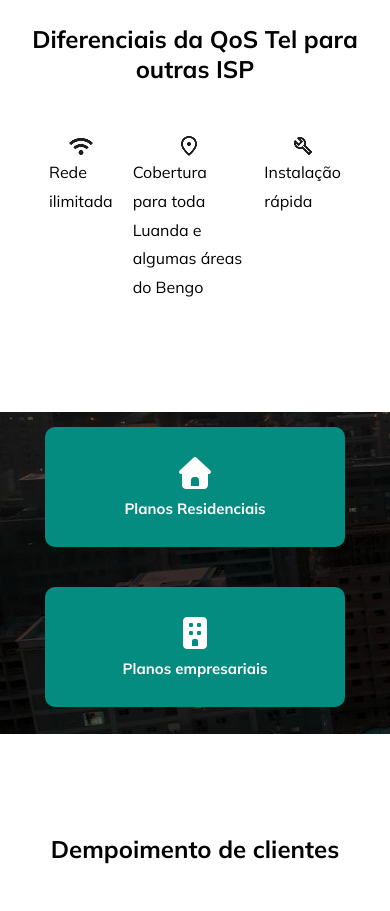
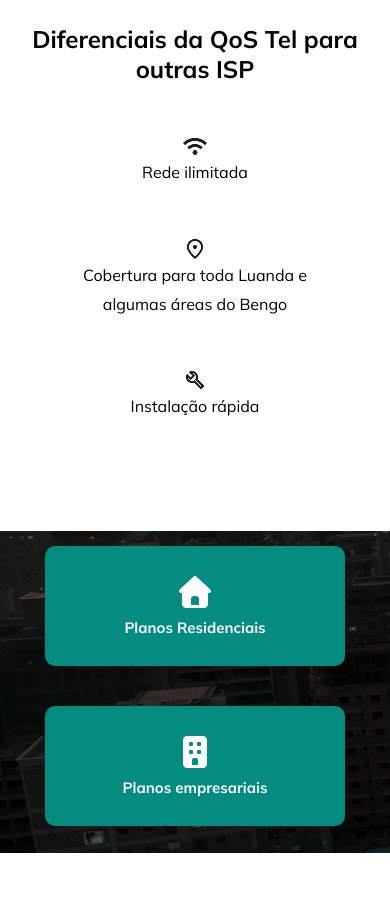
Before and after one commit to josemarmartins21/qos-tel, a plain HTML site: page index.html in a window 390 px wide. Shown: the part 920-1831 px from the top of the page. Drawn offline with Linux system fonts and the light colour scheme.

Commit message:
Coloqueis os nossos diferenciais em coluna

```diff
--- a/css/style.css
+++ b/css/style.css
@@ -415,6 +415,14 @@ footer p:last-child > a:hover {
         opacity: 1;
     }
 
+    /* Diferenciais */
+    #diferenciais article {
+        flex-flow: column nowrap;
+        justify-content: flex-start;
+        text-align: center;
+        gap: 30px;
+    }
+
     /* Planos de internet */
 
     #planos-de-internet {
```
